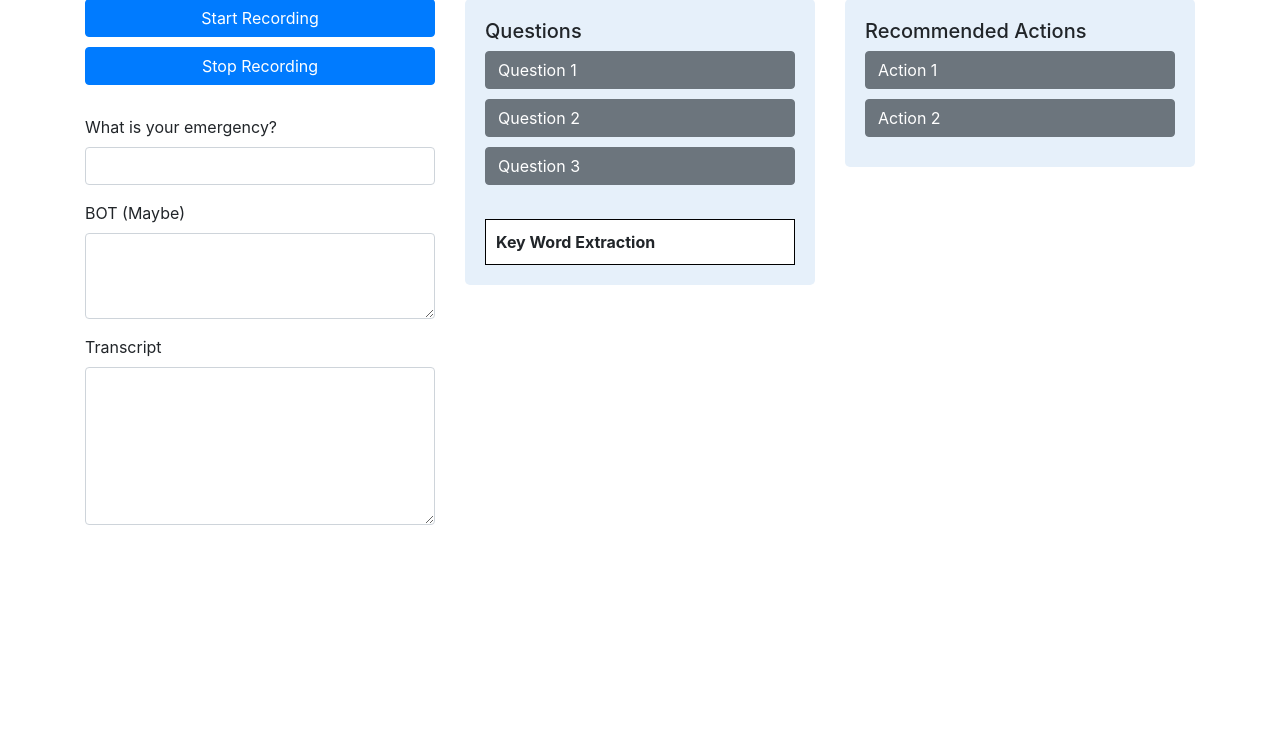
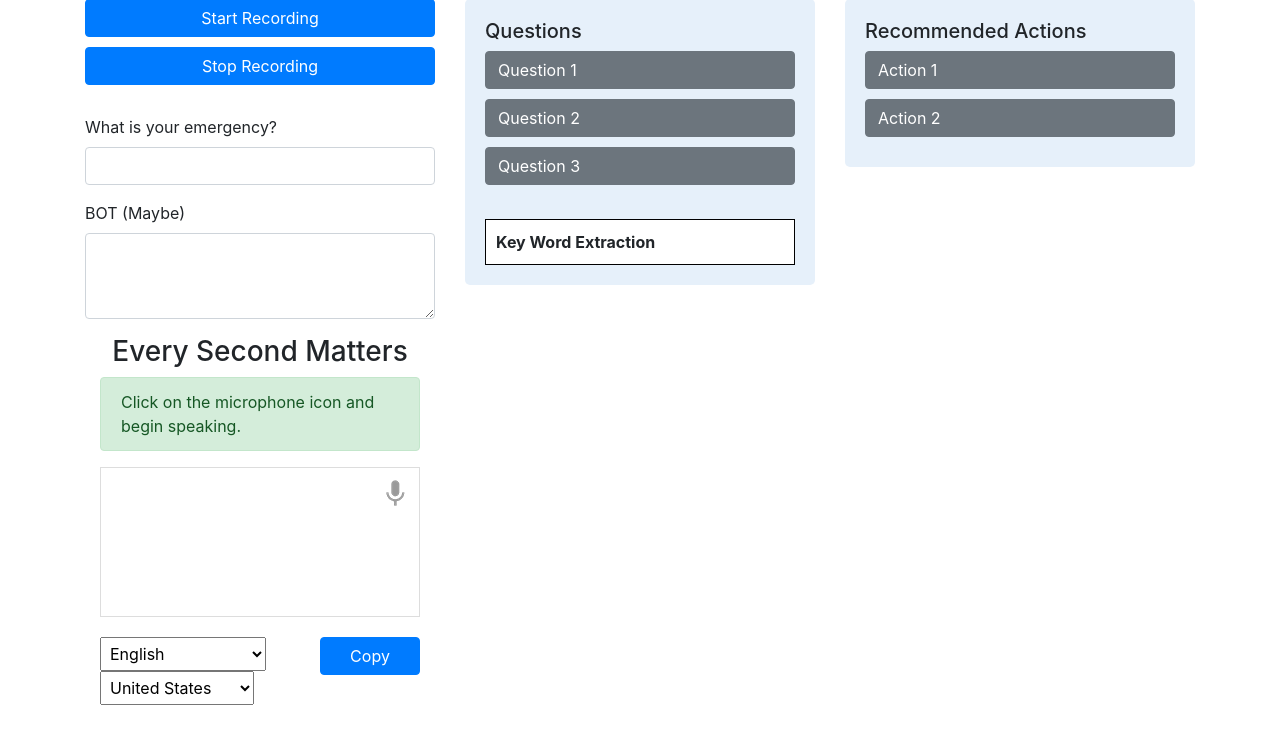
Before and after one commit to JuanNavarro-DD/WAPFHackathon-DataDucks, a Flask app: page / in a window 1280 px wide. Shown: the part 21-765 px from the top of the page. Run offline with Flask 3, Linux system fonts and the light colour scheme; some libraries are stand-ins or nearby versions.

Commit message:
transcription added to page

```diff
--- a/frontend/app.py
+++ b/frontend/app.py
@@ -4,7 +4,7 @@ app = Flask(__name__)
 
 @app.route('/')
 def index():
-    return render_template('index.html')
+    return render_template('main.html')
 
 if __name__ == '__main__':
     app.run(debug=True)
--- /dev/null
+++ b/frontend/static/js/languages.js
@@ -0,0 +1,63 @@
+var langs =
+[['Afrikaans',       ['af-ZA']],
+ ['Bahasa Indonesia',['id-ID']],
+ ['Bahasa Melayu',   ['ms-MY']],
+ ['Català',          ['ca-ES']],
+ ['Čeština',         ['cs-CZ']],
+ ['Deutsch',         ['de-DE']],
+ ['English',         ['en-AU', 'Australia'],
+                     ['en-CA', 'Canada'],
+                     ['en-IN', 'India'],
+                     ['en-NZ', 'New Zealand'],
+                     ['en-ZA', 'South Africa'],
+                     ['en-GB', 'United Kingdom'],
+                     ['en-US', 'United States']],
+ ['Español',         ['es-AR', 'Argentina'],
+                     ['es-BO', 'Bolivia'],
+                     ['es-CL', 'Chile'],
+                     ['es-CO', 'Colombia'],
+                     ['es-CR', 'Costa Rica'],
+                     ['es-EC', 'Ecuador'],
+                     ['es-SV', 'El Salvador'],
+                     ['es-ES', 'España'],
+                     ['es-US', 'Estados Unidos'],
+                     ['es-GT', 'Guatemala'],
+                     ['es-HN', 'Honduras'],
+                     ['es-MX', 'México'],
+                     ['es-NI', 'Nicaragua'],
+                     ['es-PA', 'Panamá'],
+                     ['es-PY', 'Paraguay'],
+                     ['es-PE', 'Perú'],
+                     ['es-PR', 'Puerto Rico'],
+                     ['es-DO', 'República Dominicana'],
+                     ['es-UY', 'Uruguay'],
+                     ['es-VE', 'Venezuela']],
+ ['Euskara',         ['eu-ES']],
+ ['Français',        ['fr-FR']],
+ ['Galego',          ['gl-ES']],
+ ['Hrvatski',        ['hr_HR']],
+ ['IsiZulu',         ['zu-ZA']],
+ ['Íslenska',        ['is-IS']],
+ ['Italiano',        ['it-IT', 'Italia'],
+                     ['it-CH', 'Svizzera']],
+ ['Magyar',          ['hu-HU']],
+ ['Nederlands',      ['nl-NL']],
+ ['Norsk bokmål',    ['nb-NO']],
+ ['Polski',          ['pl-PL']],
+ ['Português',       ['pt-BR', 'Brasil'],
+                     ['pt-PT', 'Portugal']],
+ ['Română',          ['ro-RO']],
+ ['Slovenčina',      ['sk-SK']],
+ ['Suomi',           ['fi-FI']],
+ ['Svenska',         ['sv-SE']],
+ ['Türkçe',          ['tr-TR']],
+ ['български',       ['bg-BG']],
+ ['Pусский',         ['ru-RU']],
+ ['Српски',          ['sr-RS']],
+ ['한국어',            ['ko-KR']],
+ ['中文',             ['cmn-Hans-CN', '普通话 (中国大陆)'],
+                     ['cmn-Hans-HK', '普通话 (香港)'],
+                     ['cmn-Hant-TW', '中文 (台灣)'],
+                     ['yue-Hant-HK', '粵語 (香港)']],
+ ['日本語',           ['ja-JP']],
+ ['Lingua latīna',   ['la']]];
--- /dev/null
+++ b/frontend/static/js/web-speech-api.js
@@ -0,0 +1,204 @@
+var messages = {
+  "start": {
+    msg: 'Click on the microphone icon and begin speaking.',
+    class: 'alert-success'},
+  "speak_now": {
+    msg: 'Speak now.',
+    class: 'alert-success'},
+  "no_speech": {
+    msg: 'No speech was detected. You may need to adjust your <a href="//support.google.com/chrome/answer/2693767" target="_blank">microphone settings</a>.',
+    class: 'alert-danger'},
+  "no_microphone": {
+    msg: 'No microphone was found. Ensure that a microphone is installed and that <a href="//support.google.com/chrome/answer/2693767" target="_blank">microphone settings</a> are configured correctly.',
+    class: 'alert-danger'},
+  "allow": {
+    msg: 'Click the "Allow" button above to enable your microphone.',
+    class: 'alert-warning'},
+  "denied": {
+    msg: 'Permission to use microphone was denied.',
+    class: 'alert-danger'},
+  "blocked": {
+    msg: 'Permission to use microphone is blocked. To change, go to chrome://settings/content/microphone',
+    class: 'alert-danger'},
+  "upgrade": {
+    msg: 'Web Speech API is not supported by this browser. It is only supported by <a href="//www.google.com/chrome">Chrome</a> version 25 or later on desktop and Android mobile.',
+    class: 'alert-danger'},
+  "stop": {
+      msg: 'Stop listening, click on the microphone icon to restart',
+      class: 'alert-success'},
+  "copy": {
+    msg: 'Content copy to clipboard successfully.',
+    class: 'alert-success'},
+}
+
+var final_transcript = '';
+var recognizing = false;
+var ignore_onend;
+var start_timestamp;
+var recognition;
+
+$( document ).ready(function() {
+  for (var i = 0; i < langs.length; i++) {
+    select_language.options[i] = new Option(langs[i][0], i);
+  }
+  select_language.selectedIndex = 6;
+  updateCountry();
+  select_dialect.selectedIndex = 6;
+
+  if (!('webkitSpeechRecognition' in window)) {
+    upgrade();
+  } else {
+    showInfo('start');
+    start_button.style.display = 'inline-block';
+    recognition = new webkitSpeechRecognition();
+    recognition.continuous = true;
+    recognition.interimResults = true;
+
+    recognition.onstart = function() {
+      recognizing = true;
+      showInfo('speak_now');
+      start_img.src = 'static/images/mic-animation.gif';
+    };
+
+    recognition.onerror = function(event) {
+      if (event.error == 'no-speech') {
+        start_img.src = 'static/images/mic.gif';
+        showInfo('no_speech');
+        ignore_onend = true;
+      }
+      if (event.error == 'audio-capture') {
+        start_img.src = 'static/images/mic.gif';
+        showInfo('no_microphone');
+        ignore_onend = true;
+      }
+      if (event.error == 'not-allowed') {
+        if (event.timeStamp - start_timestamp < 100) {
+          showInfo('blocked');
+        } else {
+          showInfo('denied');
+        }
+        ignore_onend = true;
+      }
+    };
+
+    recognition.onend = function() {
+      recognizing = false;
+      if (ignore_onend) {
+        return;
+      }
+      start_img.src = 'static/images/mic.gif';
+      if (!final_transcript) {
+        showInfo('start');
+        return;
+      }
+      showInfo('stop');
+      if (window.getSelection) {
+        window.getSelection().removeAllRanges();
+        var range = document.createRange();
+        range.selectNode(document.getElementById('final_span'));
+        window.getSelection().addRange(range);
+      }
+    };
+
+    recognition.onresult = function(event) {
+      var interim_transcript = '';
+      for (var i = event.resultIndex; i < event.results.length; ++i) {
+        if (event.results[i].isFinal) {
+          final_transcript += event.results[i][0].transcript;
+        } else {
+          interim_transcript += event.results[i][0].transcript;
+        }
+      }
+      final_transcript = capitalize(final_transcript);
+      final_span.innerHTML = linebreak(final_transcript);
+      interim_span.innerHTML = linebreak(interim_transcript);
+    };
+  }
+});
+
+
+function updateCountry() {
+  for (var i = select_dialect.options.length - 1; i >= 0; i--) {
+    select_dialect.remove(i);
+  }
+  var list = langs[select_language.selectedIndex];
+  for (var i = 1; i < list.length; i++) {
+    select_dialect.options.add(new Option(list[i][1], list[i][0]));
+  }
+  select_dialect.style.visibility = list[1].length == 1 ? 'hidden' : 'visible';
+}
+
+
+function upgrade() {
+  start_button.style.visibility = 'hidden';
+  showInfo('upgrade');
+}
+
+var two_line = /\n\n/g;
+var one_line = /\n/g;
+function linebreak(s) {
+  return s.replace(two_line, '<p></p>').replace(one_line, '<br>');
+}
+
+var first_char = /\S/;
+function capitalize(s) {
+  return s.replace(first_char, function(m) { return m.toUpperCase(); });
+}
+
+$("#copy_button").click(function () {
+  if (recognizing) {
+    recognizing = false;
+    recognition.stop();
+  }
+  setTimeout(copyToClipboard, 500);
+
+});
+
+function copyToClipboard() {
+  if (document.selection) {
+      var range = document.body.createTextRange();
+      range.moveToElementText(document.getElementById('results'));
+      range.select().createTextRange();
+      document.execCommand("copy");
+
+  } else if (window.getSelection) {
+      var range = document.createRange();
+       range.selectNode(document.getElementById('results'));
+       window.getSelection().addRange(range);
+       document.execCommand("copy");
+  }
+  showInfo('copy');
+}
+
+$("#start_button").click(function () {
+  if (recognizing) {
+    recognition.stop();
+    return;
+  }
+  final_transcript = '';
+  recognition.lang = select_dialect.value;
+  recognition.start();
+  ignore_onend = false;
+  final_span.innerHTML = '';
+  interim_span.innerHTML = '';
+  start_img.src = 'static/images/mic-slash.gif';
+  showInfo('allow');
+  start_timestamp = event.timeStamp;
+});
+
+$("#select_language").change(function () {
+  updateCountry();
+});
+
+function showInfo(s) {
+  if (s) {
+    var message = messages[s];
+    $("#info").html(message.msg);
+    $("#info").removeClass();
+    $("#info").addClass('alert');
+    $("#info").addClass(message.class);
+  } else {
+    $("#info").removeClass();
+    $("#info").addClass('d-none');
+  }
+}
--- /dev/null
+++ b/frontend/static/style/web-speech.css
@@ -0,0 +1,53 @@
+#info a {
+  color: darkred;
+  text-decoration: underline;
+}
+
+.final {
+  color: black;
+  padding-right: 3px;
+}
+.interim {
+  color: gray;
+}
+#results {
+  font-size: 14px;
+  font-weight: bold;
+  border: 1px solid #ddd;
+  padding: 15px;
+  text-align: left;
+  min-height: 150px;
+  margin: 0 0 20px 0;
+}
+#start_button {
+  border: 0;
+  background-color:transparent;
+  padding: 0;
+  cursor: pointer;
+}
+#start_img {
+  width: 50px;
+  height: 50px;
+}
+
+.btn-primary {
+  width: 100px;
+  margin: auto;
+}
+
+select {
+  padding: 5px 5px;
+}
+
+@media screen and (max-width: 767px) {
+    #select_dialect {
+      position: absolute;
+      right: 0;
+    }
+}
+
+@media screen and (min-width: 768px) {
+  select {
+    margin-right: 10px;
+  }
+}
--- a/frontend/templates/index.html
+++ /dev/null
@@ -1,149 +0,0 @@
-
-<!DOCTYPE html>
-<html lang="en">
-<head>
-    <meta charset="UTF-8">
-    <title>Emergency Response</title>
-    <link rel="stylesheet" href="https://stackpath.bootstrapcdn.com/bootstrap/4.5.2/css/bootstrap.min.css">
-    <style>
-        .container {
-            margin-top: 20px;
-        }
-        .recording-buttons {
-            margin-bottom: 20px;
-        }
-        .recording-buttons button {
-            width: 100%;
-            margin-bottom: 10px;
-        }
-        .questions, .actions {
-            background-color: #e6f0fa;
-            padding: 20px;
-            border-radius: 5px;
-        }
-        .questions .btn, .actions .btn {
-            width: 100%;
-            text-align: left;
-            margin-bottom: 10px;
-        }
-        .questions .keyword-extraction {
-            border: 1px solid #000;
-            padding: 10px;
-            background-color: #fff;
-        }
-    </style>
-</head>
-<body>
-    <div class="container">
-        <div class="row">
-            <!-- Left Column -->
-            <div class="col-md-4">
-                <div class="recording-buttons">
-                    <button class="btn btn-primary">Start Recording</button>
-                    <button class="btn btn-primary">Stop Recording</button>
-                </div>
-                <div class="form-group">
-                    <label for="emergencyInput">What is your emergency?</label>
-                    <input type="text" class="form-control" id="emergencyInput">
-                </div>
-                <div class="form-group">
-                    <label for="botOutput">BOT (Maybe)</label>
-                    <textarea class="form-control" id="botOutput" rows="3"></textarea>
-                </div>
-                <div class="form-group">
-                    <label for="transcript">Transcript</label>
-                    <textarea class="form-control" id="transcript" rows="6"></textarea>
-                </div>
-            </div>
-            <!-- Middle Column -->
-            <div class="col-md-4">
-                <div class="questions">
-                    <h5>Questions</h5>
-                    <button class="btn btn-secondary">Question 1</button>
-                    <button class="btn btn-secondary">Question 2</button>
-                    <button class="btn btn-secondary">Question 3</button>
-                    <div class="keyword-extraction mt-4">
-                        <strong>Key Word Extraction</strong>
-                        <!-- Add keyword extraction content here -->
-                    </div>
-                </div>
-            </div>
-            <!-- Right Column -->
-            <div class="col-md-4">
-                <div class="actions">
-                    <h5>Recommended Actions</h5>
-                    <button class="btn btn-secondary">Action 1</button>
-                    <button class="btn btn-secondary">Action 2</button>
-                </div>
-            </div>
-        </div>
-    </div>
-
-    <script src="https://code.jquery.com/jquery-3.5.1.slim.min.js"></script>
-    <script src="https://cdn.jsdelivr.net/npm/@popperjs/core@2.5.4/dist/umd/popper.min.js"></script>
-    <script src="https://stackpath.bootstrapcdn.com/bootstrap/4.5.2/js/bootstrap.min.js"></script>
-</body>
-</html>
-
-<!-- <!DOCTYPE html>
-<html lang="en">
-<head>
-    <meta charset="UTF-8">
-    <title> Every Second Matters</title>
-    <style>
-        nav a {
-            color: #2e1a92;
-            font-size: 3em;
-            margin-left: 50px;
-            text-decoration: none;
-        }
-    </style>
-    <script src="https://cdnjs.cloudflare.com/ajax/libs/socket.io/3.0.4/socket.io.js" integrity="sha512-aMGMvNYu8Ue4G+fHa359jcPb1u+ytAF+P2SCb+PxrjCdO3n3ZTxJ30zuH39rimUggmTwmh2u7wvQsDTHESnmfQ==" crossorigin="anonymous"></script>
-    <script type="text/javascript" charset="utf-8">
-    document.addEventListener('DOMContentLoaded', (event) => {
-        var socket = io.connect('http://' + document.domain + ':' + location.port);
-        socket.on("connect", () => {
-            console.log("connected");
-        });
-        socket.on('time_update', function(data) {
-            document.getElementById('time').innerHTML = 'Current Time: ' + data.time;
-        });
-    });
-    </script>
-
-</head>
-
-<body>
-
-    <nav>
-        <a href="#">Every Second Matters (E-S-M)</a>
-    </nav>
-    <hr>
-    <button id="start_recording">Start Recording</button>
-    <p id="txtTranscript"></p>
-    <p id="time">Waiting for time update...</p>
-    <script>
-    function startRecordingClickHandler(e){
-        console.log("start recording");
-        // send the websocket message to the server to start recording
-    }
-    function updateTranscript(newtext){
-        let txtTranscript = document.getElementById("txtTranscript");
-        txtTranscript.innerText = newText;
-    }
-    // wire up event handlers
-    let btnStartRecording = document.getElementById("start_recording");
-    btnStartRecording.addEventListener("click", startRecordingClickHandler);
-
-    // kick off the websocket stuff
-    // on socket message received
-    // work out what kind of message it is
-    // if it's "new transcript text" then call updateTranscript with the new text
-    </script>
-</body>
-</html>
-
-
-
-
- -->
--- a/frontend/templates/main.html
+++ b/frontend/templates/main.html
@@ -2,7 +2,10 @@
 <!DOCTYPE html>
 <html lang="en">
 <head>
-    <meta charset="UTF-8">
+    <meta name='viewport' content='width=device-width, initial-scale=1'>
+    <link rel="stylesheet" href="https://stackpath.bootstrapcdn.com/bootstrap/4.3.1/css/bootstrap.min.css">
+    <link rel="stylesheet" href="{{url_for('static', filename='style/web-speech.css')}}">
+    <script src="https://code.jquery.com/jquery-3.3.1.min.js"></script>
     <title>Emergency Response</title>
     <link rel="stylesheet" href="https://stackpath.bootstrapcdn.com/bootstrap/4.5.2/css/bootstrap.min.css">
     <style>
@@ -50,10 +53,31 @@
                     <label for="botOutput">BOT (Maybe)</label>
                     <textarea class="form-control" id="botOutput" rows="3"></textarea>
                 </div>
-                <div class="form-group">
-                    <label for="transcript">Transcript</label>
-                    <textarea class="form-control" id="transcript" rows="6"></textarea>
-                </div>
+                    <div class="container mt-3">
+                        <h3 class="text-center">Every Second Matters</h3>
+                        <div id="info"></div>
+                        <div class="float-right">
+                          <button id="start_button">
+                            <img id="start_img" src="{{url_for('static', filename='images/mic.gif')}}" alt="Start"></button>
+                        </div>
+                        <div id="results">
+                          <span id="final_span" class="final"></span>
+                          <span id="interim_span" class="interim"></span>
+                          <p>
+                        </div>
+                        <div class="row col-12 p-0 m-0">
+                          <div class="row col-12 col-md-8 col-lg-6 p-0 m-0">
+                              <select id="select_language"></select>
+                              <select id="select_dialect"></select>
+                          </div>
+                          <div class="col-12 col-md-4 col-lg-6 mt-3 mt-md-0 p-0 m-0">
+                            <div class="float-right">
+                              <button id="copy_button" class="btn btn-primary ">Copy</button>
+                            </div>
+                          </div>
+                        </div>
+
+                    </div>
             </div>
             <!-- Middle Column -->
             <div class="col-md-4">
@@ -82,6 +106,9 @@
     <script src="https://code.jquery.com/jquery-3.5.1.slim.min.js"></script>
     <script src="https://cdn.jsdelivr.net/npm/@popperjs/core@2.5.4/dist/umd/popper.min.js"></script>
     <script src="https://stackpath.bootstrapcdn.com/bootstrap/4.5.2/js/bootstrap.min.js"></script>
+    <script src="{{url_for('static', filename='js/languages.js')}}"></script>
+    <script src="{{url_for('static', filename='js/web-speech-api.js')}}"></script>
+
 </body>
 </html>
 
```
Also changed, not shown: frontend/static/images/mic-animation.gif (added), frontend/static/images/mic-slash.gif (added), frontend/static/images/mic.gif (added).
